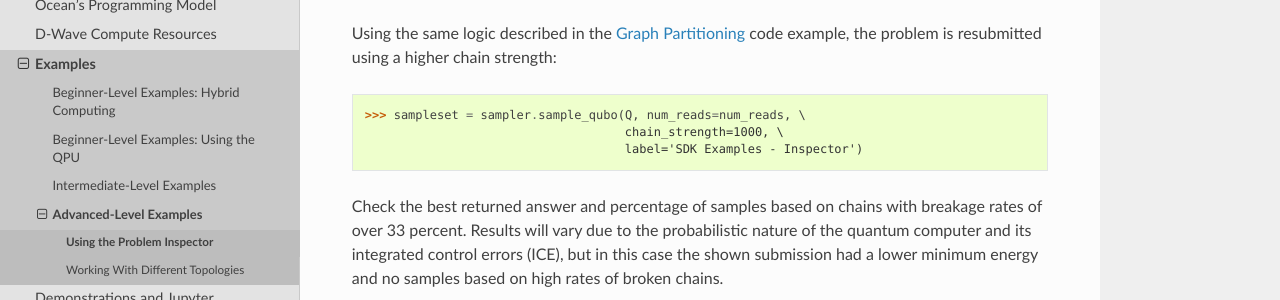
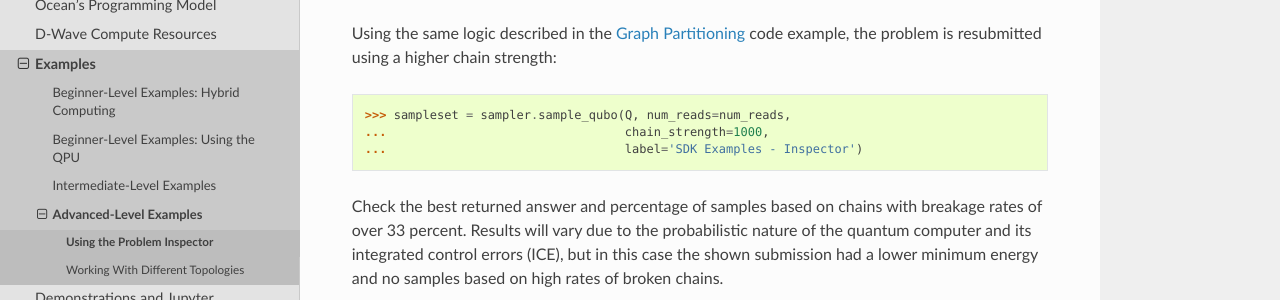
Before and after one commit to dwavesystems/dwave-ocean-sdk, a Sphinx documentation site: the page built from docs/examples/inspector_graph_partitioning.rst, in a window 1280 px wide and 900 px high, scrolled down 4250 px. Shown: the part 152-452 px from the top of the window. Built offline with Sphinx 7.4.7 and the Read the Docs theme 2.0.0, drawn with Linux system fonts in a browser that asks for light colours; pages that are not in the unit, such as notebooks, are missing from menus; the version number could not be read and is left out.

Commit message:
Fix broken doctest that I missed

```diff
--- a/docs/examples/inspector_graph_partitioning.rst
+++ b/docs/examples/inspector_graph_partitioning.rst
@@ -169,9 +169,9 @@ Using the same logic described in the
 `Graph Partitioning <https://github.com/dwave-examples/graph-partitioning>`_
 code example, the problem is resubmitted using a higher chain strength:
 
->>> sampleset = sampler.sample_qubo(Q, num_reads=num_reads, \
-                                    chain_strength=1000, \
-                                    label='SDK Examples - Inspector')
+>>> sampleset = sampler.sample_qubo(Q, num_reads=num_reads,
+...                                 chain_strength=1000,
+...                                 label='SDK Examples - Inspector')
 
 Check the best returned answer and percentage of samples based on chains with breakage
 rates of over 33 percent. Results will vary due to the probabilistic nature of the
```
